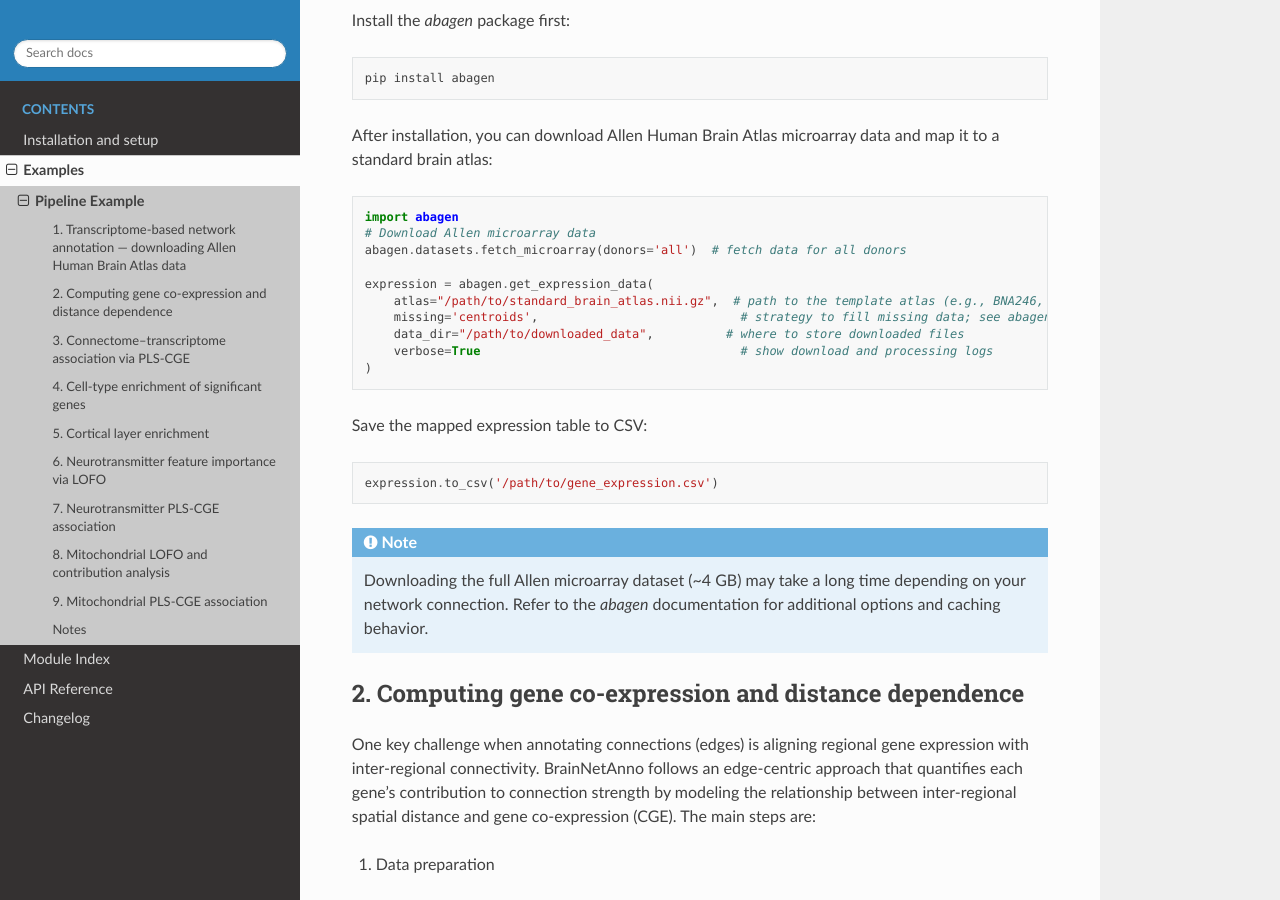
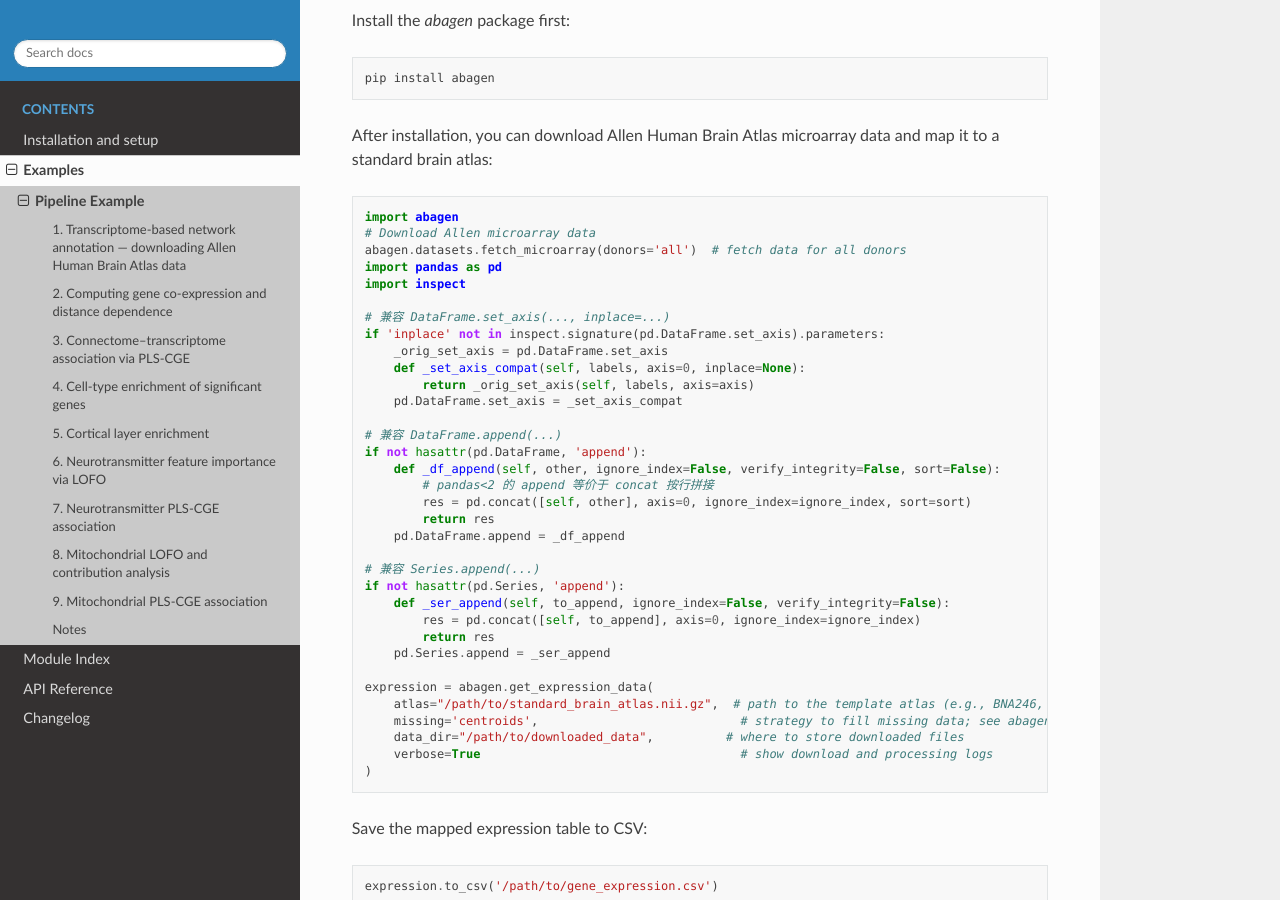
Before and after one commit to Yunheng-Diao/BrainNetAnno, a Sphinx documentation site: the page built from source/pipeline_example.rst, in a window 1280 px wide and 900 px high, scrolled down 311 px. Built offline with Sphinx 7.4.7 and the Read the Docs theme 3.1.0, drawn with Linux system fonts in a browser that asks for light colours.

Commit message:
modified

```diff
--- a/source/pipeline_example.rst
+++ b/source/pipeline_example.rst
@@ -19,6 +19,30 @@ After installation, you can download Allen Human Brain Atlas microarray data and
     import abagen
     # Download Allen microarray data
     abagen.datasets.fetch_microarray(donors='all')  # fetch data for all donors
+    import pandas as pd
+    import inspect
+
+    # 兼容 DataFrame.set_axis(..., inplace=...)
+    if 'inplace' not in inspect.signature(pd.DataFrame.set_axis).parameters:
+        _orig_set_axis = pd.DataFrame.set_axis
+        def _set_axis_compat(self, labels, axis=0, inplace=None):
+            return _orig_set_axis(self, labels, axis=axis)
+        pd.DataFrame.set_axis = _set_axis_compat
+
+    # 兼容 DataFrame.append(...)
+    if not hasattr(pd.DataFrame, 'append'):
+        def _df_append(self, other, ignore_index=False, verify_integrity=False, sort=False):
+            # pandas<2 的 append 等价于 concat 按行拼接
+            res = pd.concat([self, other], axis=0, ignore_index=ignore_index, sort=sort)
+            return res
+        pd.DataFrame.append = _df_append
+
+    # 兼容 Series.append(...)
+    if not hasattr(pd.Series, 'append'):
+        def _ser_append(self, to_append, ignore_index=False, verify_integrity=False):
+            res = pd.concat([self, to_append], axis=0, ignore_index=ignore_index)
+            return res
+        pd.Series.append = _ser_append
 
     expression = abagen.get_expression_data(
         atlas="/path/to/standard_brain_atlas.nii.gz",  # path to the template atlas (e.g., BNA246, AAL)
```
